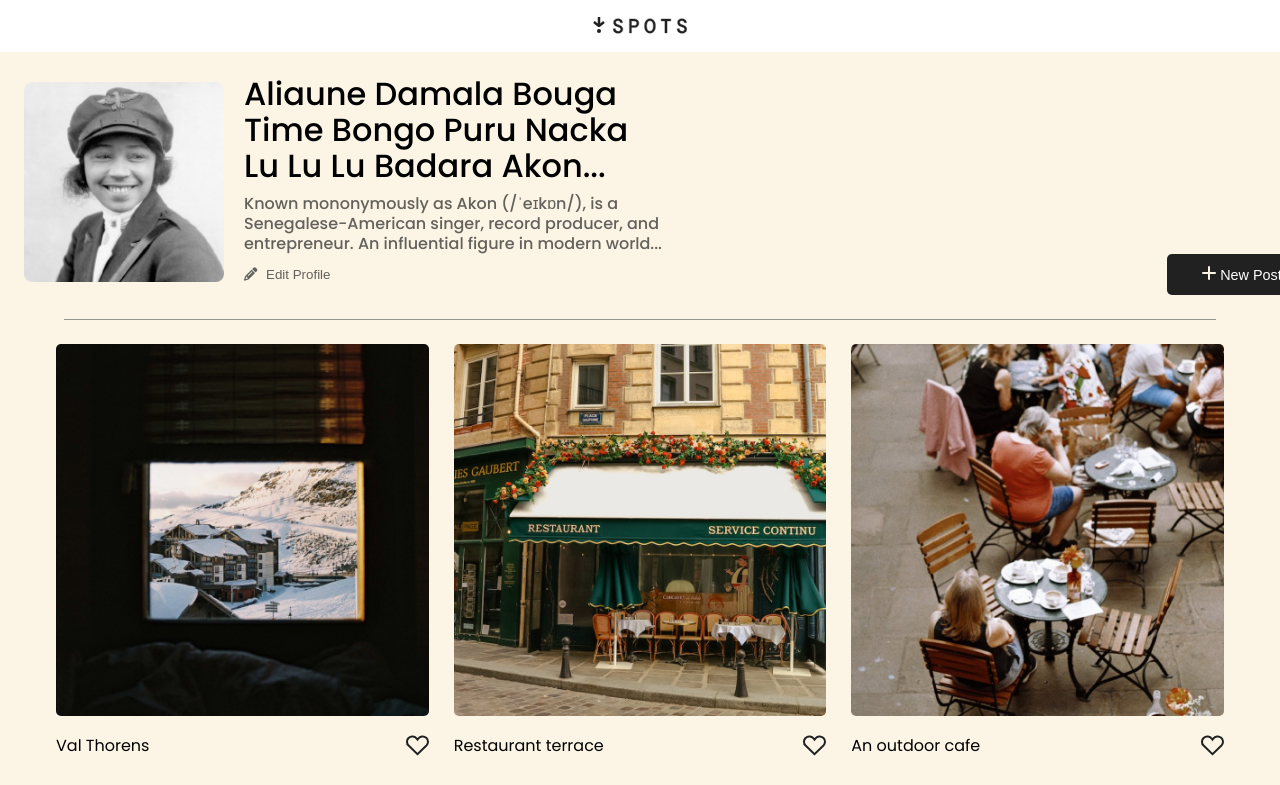
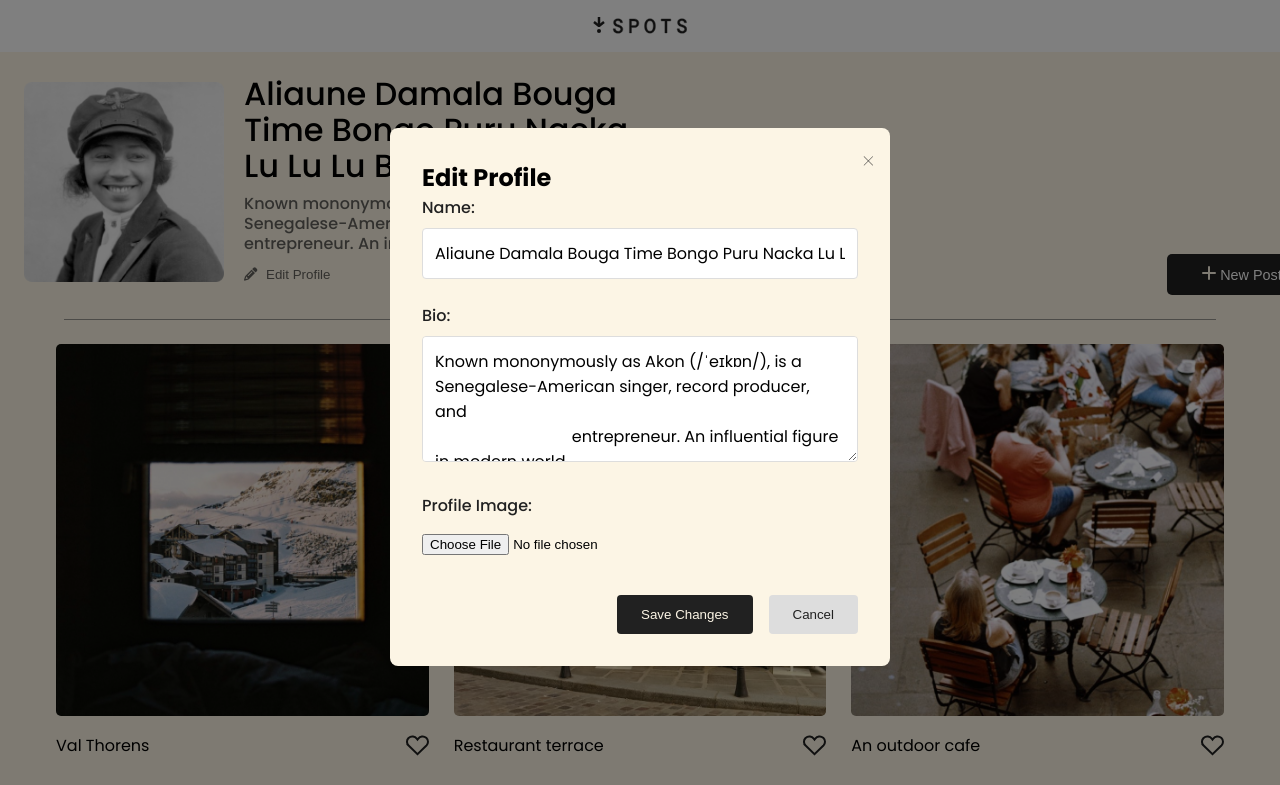
Before and after one commit to OlatomiwaOB/circle-03-instaspotsproject, a website built with Vite: page index.html in a window 1280 px wide. Both pictures are taken after a click on the button "Edit Profile". Shown: the top 785 px of the page. Built offline with nearby package versions, Linux system fonts and the light colour scheme.

Commit message:
Added edit btn functionality
edit btn as the function to update/edit and add new image to the user's profile using the modal popup.

```diff
--- a/index.html
+++ b/index.html
@@ -36,7 +36,7 @@
                         <!-- Hero Actions Section -->
                         <div class="hero-actions">
                         <!-- Edit Profile Button Section -->
-                            <button class="edit_profile">
+                            <button id="edit_btn" class="edit_profile">
                                 <span><i class="fa-solid fa-pencil"></i></span>
                                 Edit Profile
                             </button>
@@ -114,7 +114,31 @@
             </footer>
 
         </div>
-        <!-- no application of js now in the project. This is just created for future us, if there will be a need for it in the nearest future -->
+        <!-- Profile Edit Modal -->
+        <div id="profileModal" class="modal">
+            <div class="modal-content">
+                <span class="close">&times;</span>
+                <h2>Edit Profile</h2>
+                <form id="profileForm">
+                    <div class="form-group">
+                        <label for="profileName">Name:</label>
+                        <input type="text" id="profileName" name="profileName" minlength="3" maxlength="200" required>
+                    </div>
+                    <div class="form-group">
+                        <label for="profileBio">Bio:</label>
+                        <textarea id="profileBio" name="profileBio" rows="4" required></textarea>
+                    </div>
+                    <div class="form-group">
+                        <label for="profileImage">Profile Image:</label>
+                        <input type="file" id="profileImage" name="profileImage" accept="image/*">
+                    </div>
+                    <div class="form-actions">
+                        <button type="submit" class="save-btn">Save Changes</button>
+                        <button type="button" class="cancel-btn">Cancel</button>
+                    </div>
+                </form>
+            </div>
+        </div>
         <script src="index.js"></script>
     </body>
 </html>
--- a/index.js
+++ b/index.js
@@ -0,0 +1,58 @@
+// Get DOM elements
+const editBtn = document.querySelector("#edit_btn");
+const modal = document.getElementById("profileModal");
+const closeBtn = document.querySelector(".close");
+const cancelBtn = document.querySelector(".cancel-btn");
+const profileForm = document.getElementById("profileForm");
+const profileName = document.getElementById("profileName");
+const profileBio = document.getElementById("profileBio");
+const profileImage = document.getElementById("profileImage");
+
+// Get current profile data
+const currentName = document.querySelector(".text1 h1").textContent;
+const currentBio = document.querySelector(".text1 p").textContent;
+const currentImage = document.querySelector(".avatar-image img");
+
+// Open modal
+editBtn.addEventListener("click", function () {
+  modal.style.display = "block";
+  // Populate form with current data
+  profileName.value = currentName;
+  profileBio.value = currentBio;
+});
+
+// Close modal functions
+function closeModal() {
+  modal.style.display = "none";
+}
+
+closeBtn.addEventListener("click", closeModal);
+cancelBtn.addEventListener("click", closeModal);
+
+// Close modal when clicking outside
+window.addEventListener("click", function (event) {
+  if (event.target === modal) {
+    closeModal();
+  }
+});
+
+// Handle form submission
+profileForm.addEventListener("submit", function (e) {
+  e.preventDefault();
+
+  // Update profile information
+  document.querySelector(".text1 h1").textContent = profileName.value;
+  document.querySelector(".text1 p").textContent = profileBio.value;
+
+  // Handle image upload
+  const file = profileImage.files[0];
+  if (file) {
+    const reader = new FileReader();
+    reader.onload = function (e) {
+      currentImage.src = e.target.result;
+    };
+    reader.readAsDataURL(file);
+  }
+
+  closeModal();
+});
--- a/styles/index.css
+++ b/styles/index.css
@@ -1,4 +1,3 @@
-
 /* Project Font Family from Google Font */
 @import url("https://fonts.googleapis.com/css2?family=Poppins:ital,wght@0,100;0,200;0,300;0,400;0,500;0,600;0,700;0,800;0,900;1,100;1,200;1,300;1,400;1,500;1,600;1,700;1,800;1,900&display=swap");
 
@@ -469,3 +468,115 @@ footer p {
     }
 
 }
+
+/* Modal Styles */
+.modal {
+    display: none;
+    position: fixed;
+    z-index: 1000;
+    left: 0;
+    top: 0;
+    width: 100%;
+    height: 100%;
+    background-color: rgba(0, 0, 0, 0.5);
+    box-shadow: 0 4px 8px rgba(0, 0, 0, 0.2);
+}
+
+.modal-content {
+    background-color: var(--background-color);
+    margin: 10% auto;
+    padding: 2rem;
+    border-radius: 8px;
+    width: 90%;
+    max-width: 500px;
+    position: relative;
+}
+
+.close {
+    position: absolute;
+    right: 1rem;
+    top: 1rem;
+    font-size: 1.5rem;
+    cursor: pointer;
+    color: var(--text-primary-color);
+}
+
+.close:hover {
+    opacity: 0.7;
+}
+
+.form-group {
+    margin-bottom: 1.5rem;
+}
+
+.form-group label {
+    display: block;
+    margin-bottom: 0.5rem;
+    color: var(--text-primary-color);
+    font-weight: 500;
+}
+
+.form-group input[type="text"],
+.form-group textarea {
+    width: 100%;
+    padding: 0.75rem;
+    border: 1px solid #ddd;
+    border-radius: 4px;
+    font-family: inherit;
+    font-size: 1rem;
+}
+
+.form-group input[type="file"] {
+    width: 100%;
+    padding: 0.5rem 0;
+}
+
+.form-actions {
+    display: flex;
+    gap: 1rem;
+    justify-content: flex-end;
+    margin-top: 2rem;
+}
+
+.save-btn,
+.cancel-btn {
+    padding: 0.75rem 1.5rem;
+    border: none;
+    border-radius: 4px;
+    cursor: pointer;
+    font-weight: 500;
+    transition: opacity 0.3s ease;
+}
+
+.save-btn {
+    background-color: var(--text-primary-color);
+    color: var(--button-text-color);
+}
+
+.cancel-btn {
+    background-color: #ddd;
+    color: var(--text-primary-color);
+}
+
+.save-btn:hover,
+.cancel-btn:hover {
+    opacity: 0.8;
+}
+
+/* Mobile Responsive Modal */
+@media (max-width: 480px) {
+    .modal-content {
+        margin: 20% auto;
+        padding: 1.5rem;
+        width: 95%;
+    }
+
+    .form-actions {
+        flex-direction: column;
+    }
+
+    .save-btn,
+    .cancel-btn {
+        width: 100%;
+    }
+}
```
